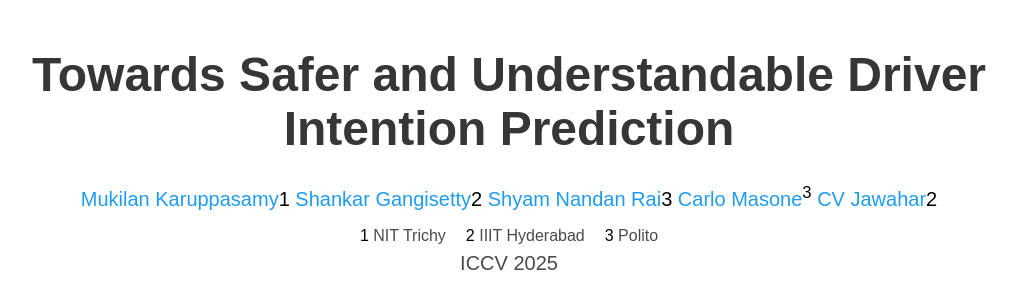
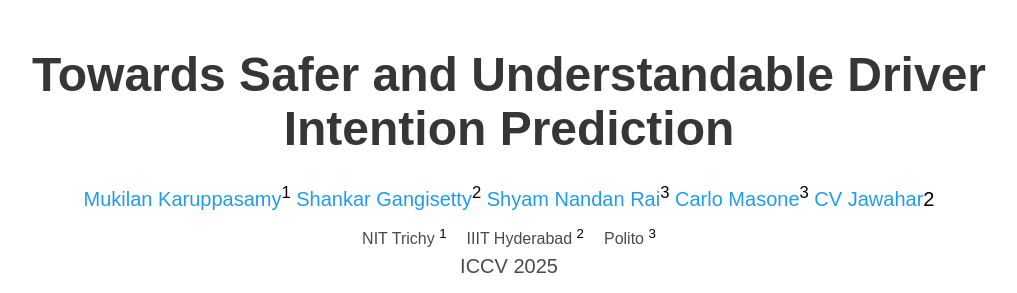
Before and after one commit to Mukil07/VCBM.github.io, a plain HTML site: page index.html in a window 1280 px wide. Shown: the top 293 px of the page, without its empty margins (131-1148 px from the left). Drawn offline with nearby package versions, Linux system fonts and the light colour scheme; some icons are missing; a web font is replaced by a local one.

Commit message:
Update index.html

```diff
--- a/index.html
+++ b/index.html
@@ -56,11 +56,11 @@
             <div class="is-size-5 publication-authors">
               <!-- Paper authors -->
               <span class="author-block">
-                <a href="FIRST AUTHOR PERSONAL LINK" target="_blank">Mukilan Karuppasamy<span style="color:black;">1</sup></a>
+                <a href="FIRST AUTHOR PERSONAL LINK" target="_blank">Mukilan Karuppasamy<sup style="color:black;">1</sup></a>
                 <span class="author-block">
-                  <a href="SECOND AUTHOR PERSONAL LINK" target="_blank">Shankar Gangisetty<span style="color:black;">2</sup></a>
+                  <a href="SECOND AUTHOR PERSONAL LINK" target="_blank">Shankar Gangisetty<sup style="color:black;">2</sup></a>
                   <span class="author-block">
-                    <a href="THIRD AUTHOR PERSONAL LINK" target="_blank">Shyam Nandan Rai<span style="color:black;">3</sup></a>
+                    <a href="THIRD AUTHOR PERSONAL LINK" target="_blank">Shyam Nandan Rai<sup style="color:black;">3</sup></a>
                     <span class="author-block">
                     <a href="THIRD AUTHOR PERSONAL LINK" target="_blank">
                       Carlo Masone<sup style="color:black;">3</sup>
@@ -75,9 +75,9 @@
               </span>
 
               <div class="is-size-6 publication-affiliations" style="margin-top: 10px; display: flex; gap: 20px; justify-content: center;">
-                <span><span style="color:black;">1</span> NIT Trichy</span>
-                <span><span style="color:black;">2</span> IIIT Hyderabad</span>
-                <span><span style="color:black;">3</span> Polito</span>
+                <span> NIT Trichy <sup style="color:black;">1</sup></span>
+                <span> IIIT Hyderabad <sup style="color:black;">2</sup></span>
+                <span> Polito <sup style="color:black;">3</sup></span>
               </div>
 
                   <div class="is-size-5 publication-authors">
```
